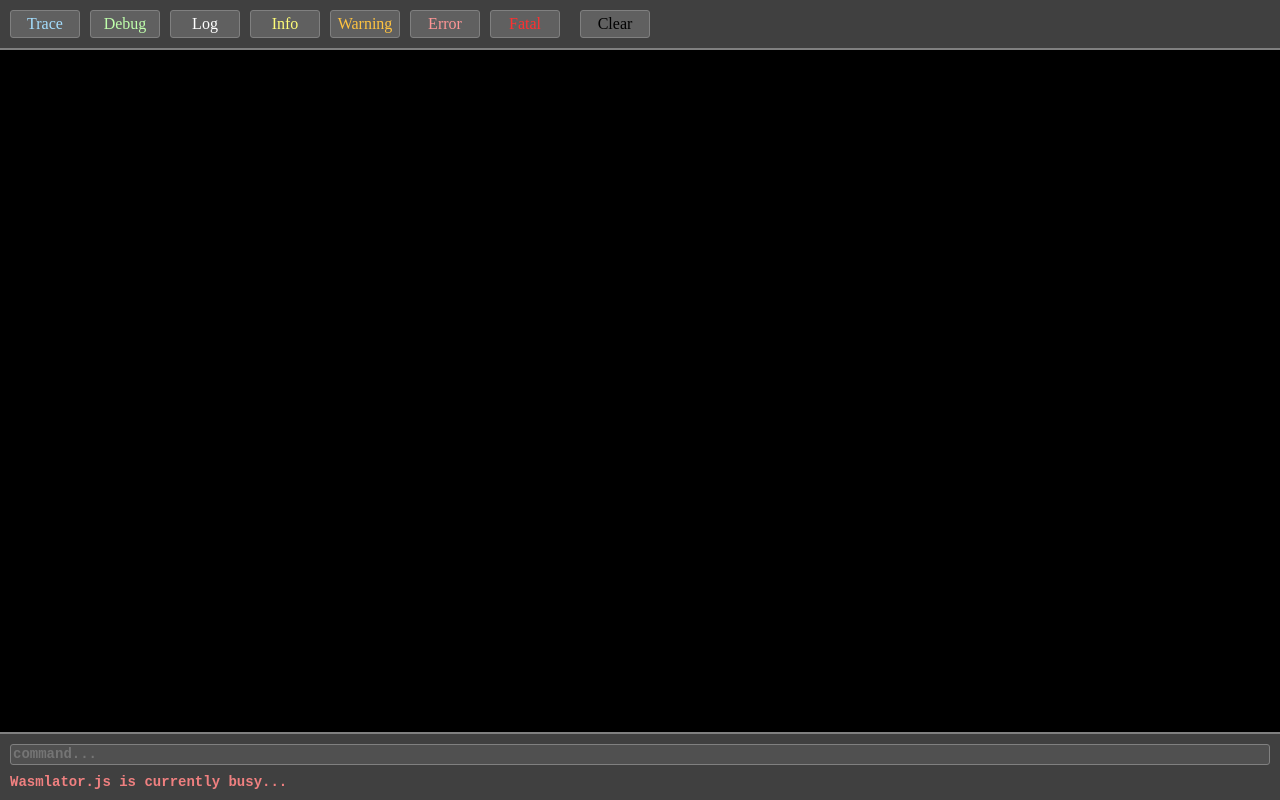
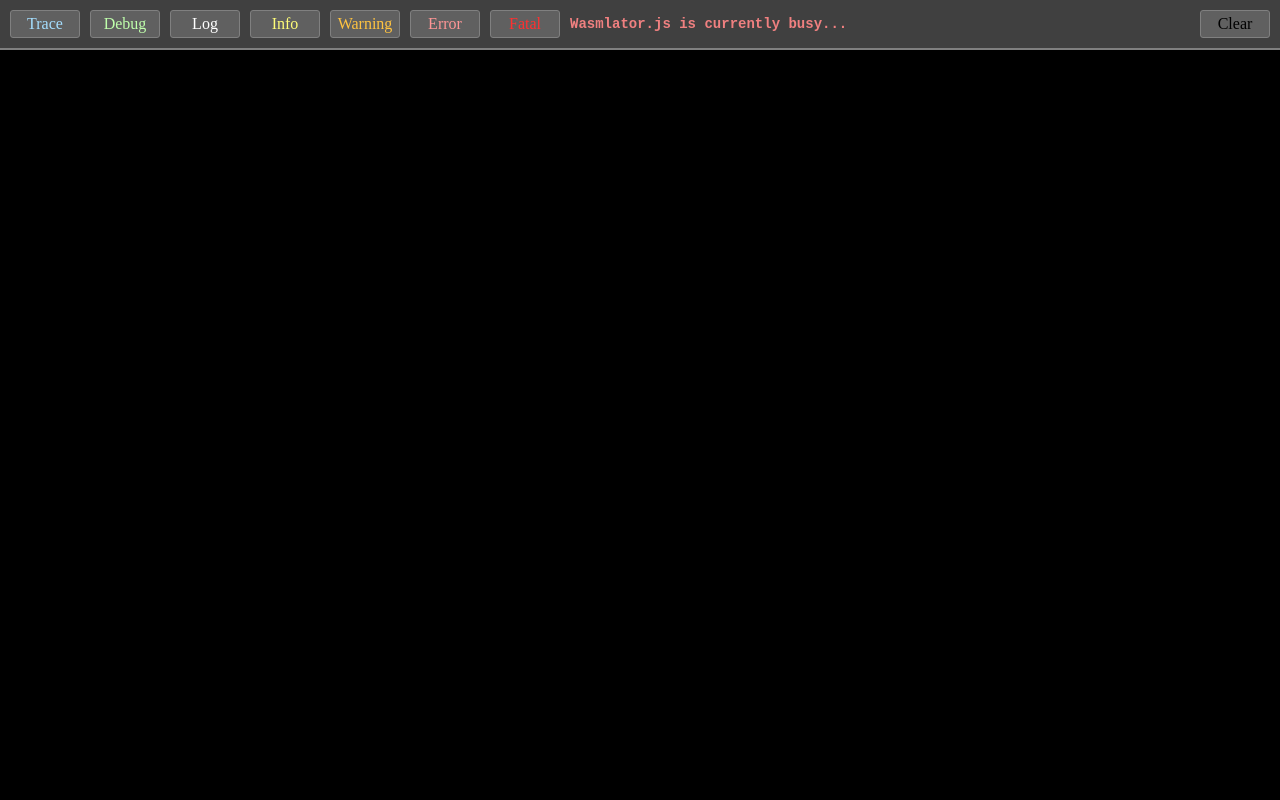
Before and after one commit to BjoernBoss/wasmlator, a plain HTML site: page run/web/server.html in a window 1280 px wide. Drawn offline with Linux system fonts and the light colour scheme.

Commit message:
Rework html terminal experience

```diff
--- a/run/web/server.css
+++ b/run/web/server.css
@@ -14,16 +14,19 @@ html {
 	flex-wrap: nowrap;
 }
 
-.output {
+.content {
+	min-height: 10em;
 	overflow-y: auto;
 	overflow-x: hidden;
 	flex-grow: 1;
-	min-height: 10em;
+}
+
+.output {
 	white-space: pre-wrap;
 	word-break: break-all;
 }
 
-.output ::selection {
+.content ::selection {
 	color: #000000;
 	background-color: #ffffff;
 }
@@ -45,11 +48,8 @@ html {
 	border-width: 0 0 2px 0;
 }
 
-.bottom {
-	flex-direction: column;
-	border-style: solid;
-	border-color: #808080;
-	border-width: 2px 0 0 0;
+.top .last {
+	margin-left: auto;
 }
 
 .text {
@@ -61,6 +61,8 @@ html {
 
 .sep {
 	width: 10px;
+	min-width: 10px;
+	max-width: 10px;
 }
 
 .button {
@@ -100,25 +102,24 @@ html {
 
 .input-busy {
 	color: #f08080;
-	margin: 10px 0 0 0;
 	visibility: visible;
+	display: flex;
+	align-items: center;
 }
 
 .input {
+	width: 100%;
+	overflow: hidden;
 	color: black;
 	flex-grow: 1;
-	background-color: #505050;
-	border-style: solid;
-	border-radius: 3px;
-	border-width: 1px;
-	border-color: #808080;
+	border-style: none;
+	margin: 0;
+	padding: 0;
 	outline: none;
 	resize: none;
+	background-color: #000;
 	field-sizing: content;
-}
-
-.input:focus {
-	background-color: #585858;
+	color: #ffffff;
 }
 
 .trace {
--- a/run/web/server.html
+++ b/run/web/server.html
@@ -27,15 +27,15 @@
 			<div class="sep"></div>
 			<div class="button active fatal" id="fatal">Fatal</div>
 			<div class="sep"></div>
-			<div class="sep"></div>
-			<div class="button clickable" id="clear">Clear</div>
-		</div>
-		<div id="output" class="output text"></div>
-		<div class="bar bottom">
-			<textarea id="input" class="input text" placeholder="command..." rows="1" spellcheck="false"></textarea>
 			<div id="busy" class="input-busy text">
 				Wasmlator.js is currently busy...
 			</div>
+			<div class="sep"></div>
+			<div class="button clickable last" id="clear">Clear</div>
+		</div>
+		<div id="content" class="content">
+			<div id="output" class="output text"></div>
+			<textarea id="input" class="text input log" rows="1" spellcheck="false"></textarea>
 		</div>
 	</div>
 </body>
--- a/run/web/server.js
+++ b/run/web/server.js
@@ -1,5 +1,6 @@
 window.onload = function () {
 	let htmlOutput = document.getElementById('output');
+	let htmlInput = document.getElementById('input');
 	let htmlBusy = document.getElementById('busy');
 	let buttonState = {
 		'trace': true,
@@ -29,19 +30,21 @@ window.onload = function () {
 			htmlOutput.children[0].remove();
 	};
 
+	/* add the focus-forward handler when clicking anywhere on the content */
+	document.getElementById('content').onmouseup = function () {
+		if (document.activeElement !== htmlInput && document.getSelection().toString().length == 0)
+			htmlInput.focus();
+	};
+
 	/* logger function to write the logs to the ui */
 	let logMessage = function (t, m) {
-		let e = document.createElement('div');
-		htmlOutput.appendChild(e);
-
 		/* classify the logging type to the ui style */
 		let name = null;
 		switch (t) {
 			case 'logInternal':
 				console.log(m);
-				break;
+				return;
 			case 'errInternal':
-				console.error(m);
 				name = 'fatal';
 				break;
 			case 'trace':
@@ -58,6 +61,14 @@ window.onload = function () {
 				break;
 		}
 
+		/* check if its a failure and log it to the console */
+		if (name == 'fatal')
+			console.error(m);
+
+		/* setup the new output entry */
+		let e = document.createElement('div');
+		htmlOutput.appendChild(e);
+
 		/* patch the visibility */
 		if (!buttonState[name])
 			e.style.display = 'none';
@@ -66,10 +77,6 @@ window.onload = function () {
 		e.classList.add(name);
 		e.innerText = m;
 		e.scrollIntoView(true);
-
-		/* check if its a failure and log it to the console */
-		if (name == 'fatal')
-			console.error(m);
 	};
 
 	/* load the web-worker, which runs the wasmlator */
@@ -93,7 +100,12 @@ window.onload = function () {
 	let history = ['', ''];
 	let historyIndex = 0;
 	let inputDirty = true;
-	document.getElementById('input').onkeydown = function (e) {
+	let lastCommitted = '';
+	htmlInput.onkeydown = function (e) {
+		/* check if the input is considered dirty */
+		if (this.value != lastCommitted)
+			inputDirty = true;
+
 		/* check if the history should be looked at */
 		if (e.code == 'ArrowUp' || e.code == 'ArrowDown') {
 			if (inputDirty) {
@@ -106,10 +118,9 @@ window.onload = function () {
 				this.value = history[--historyIndex];
 			else if (e.code == 'ArrowDown' && historyIndex < history.length - 1)
 				this.value = history[++historyIndex];
-
+			lastCommitted = this.value;
 			return false;
 		}
-		inputDirty = true;
 
 		/* check if a command has been entered, and the worker is currently not busy */
 		if (e.code != 'Enter' && e.code != 'NumpadEnter')
@@ -132,6 +143,11 @@ window.onload = function () {
 			history.push('');
 		}
 
+		/* reset the input state */
+		lastCommitted = '';
+		inputDirty = false;
+		historyIndex = history.length - 1;
+
 		/* send the command to the worker and mark him as busy */
 		htmlBusy.style.visibility = 'visible';
 		workerBusy = true;
```
